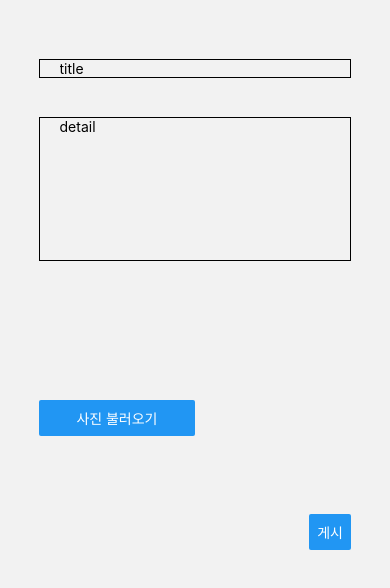
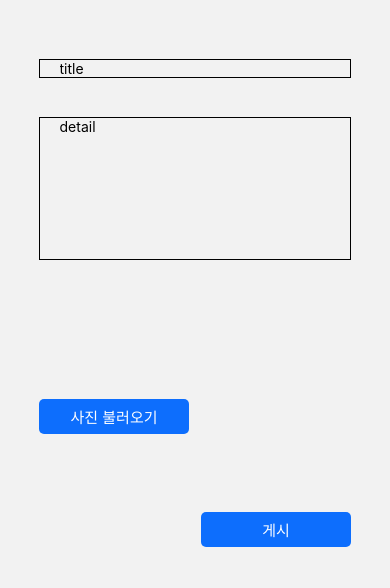
Before and after one commit to charBS0701/GNU_CLUB, a React Native app: screen /Posting in a window 390 px wide. Shown: the top 588 px of the page. Built offline with nearby package versions, Linux system fonts and the light colour scheme.

Commit message:
버튼 수정

```diff
--- a/routes/Posting.tsx
+++ b/routes/Posting.tsx
@@ -1,5 +1,5 @@
 import React, { useState } from 'react';
-import {View, TextInput, Button, Image} from 'react-native';
+import {View, TextInput, Text, Image} from 'react-native';
 import styled from 'styled-components/native';
 import axios from "axios";
 import * as ImagePicker from 'expo-image-picker';
@@ -31,6 +31,23 @@ const PostButton = styled.View`
     display: flex;
     align-items: flex-end;
     padding: 10%;
+
+`;
+
+const Btn = styled.TouchableOpacity`
+    padding: 2% 13%;
+    border-radius: 5px;
+    background-color: #0d6efd;
+    display: flex;
+    justify-content: center;
+    align-items: center;
+    height: 35px;
+    width: 150px;
+`;
+
+const BtnText = styled.Text`
+    color: white;
+    font-size: 15px;
 `;
 
 const Posting = (clubPk:any) => {
@@ -92,10 +109,14 @@ const Posting = (clubPk:any) => {
             </Detail>
             <Images>
                 <Image source={{ uri: image }} style={{ width: 100, height: 100 }} />
-                <Button title='사진 불러오기' onPress={() => pickImage()}/>
+                <Btn onPress={() => pickImage()}>
+                    <BtnText>사진 불러오기</BtnText>
+                </Btn>
             </Images>
             <PostButton>
-                <Button title='게시' onPress={() => post()} />
+                <Btn onPress={() => post()}>
+                    <BtnText>게시</BtnText>
+                </Btn>
             </PostButton>
         </View>
     );
```
